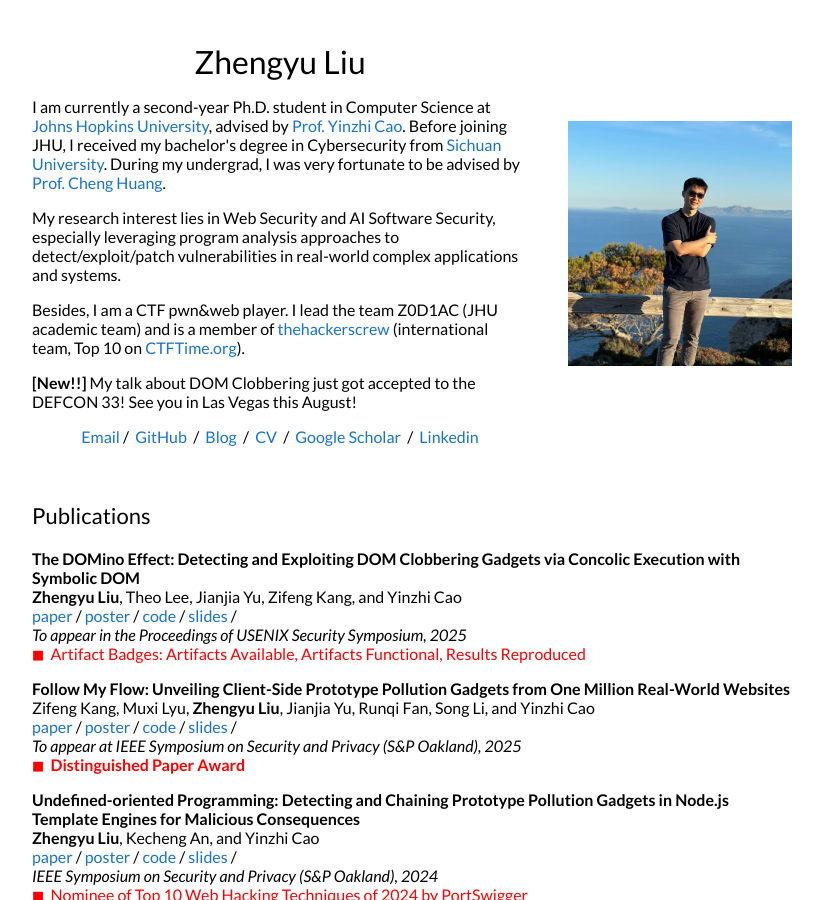
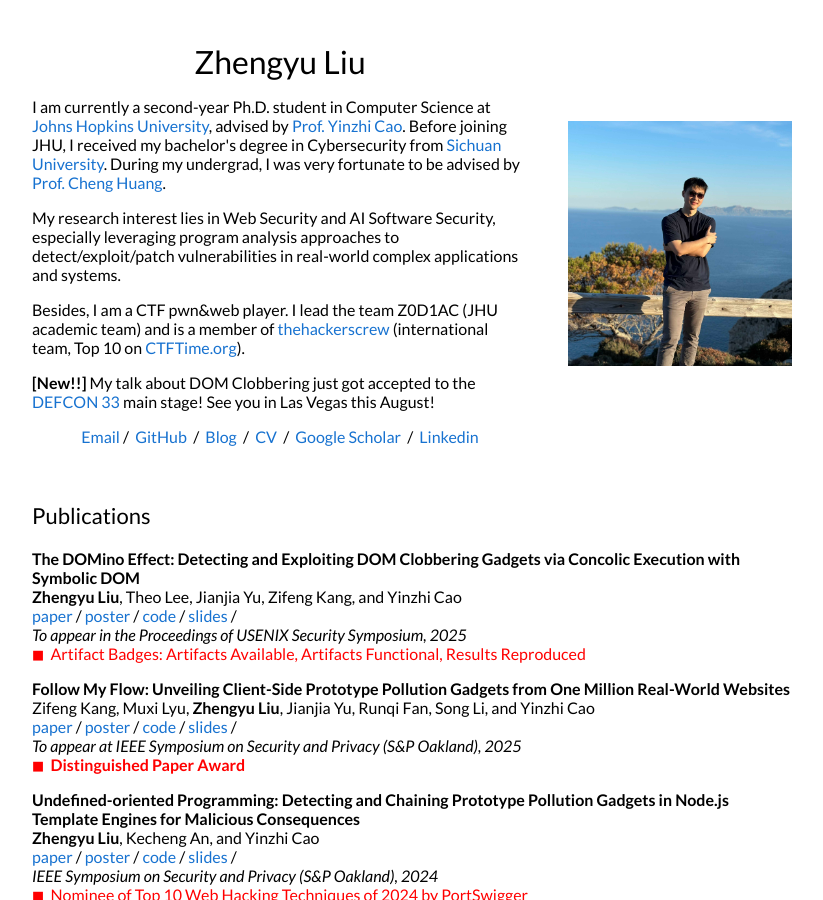
Before and after one commit to jackfromeast/jackfromeast.github.io, a Jekyll site: the page built from _posts/2025-01-22-DOMinoEffect.md, in a window 1280 px wide and 900 px high. Shown: the whole window, without its empty margins (228-1051 px from the left). Built offline with Jekyll 4.4.1, drawn with Linux system fonts in a browser that asks for light colours.

Commit message:
[News] Update the news.

```diff
--- a/_layouts/default.html
+++ b/_layouts/default.html
@@ -50,7 +50,7 @@
                 Besides, I am a CTF pwn&web player. I lead the team Z0D1AC (JHU academic team) and is a member of <a href="https://www.thehackerscrew.team/members">thehackerscrew</a> (international team, Top 10 on <a href="https://ctftime.org/">CTFTime.org</a>).
               </p>
               <p>
-              <strong>[New!!]</strong> My talk about DOM Clobbering just got accepted to the DEFCON 33! See you in Las Vegas this August!
+              <strong>[New!!]</strong> My talk about DOM Clobbering just got accepted to the <a href="https://defcon.org/html/defcon-33/dc-33-index.html">DEFCON 33</a> main stage! See you in Las Vegas this August!
               </p>
                 <!-- <p>
                 I played with team <a href="https://www.mccormick.northwestern.edu/computer-science/news-events/news/articles/2024/safeguarding-critical-software-infrastructure-through-novel-ai-systems.html">42-b3yond-6ug</a> in the <a href="https://aicyberchallenge.com/">AIxCC</a> competition, where we were awarded $2 million and advanced to the final competition (Top 7) in August 2025.
@@ -136,7 +136,7 @@
 
           {% for talk in site.talks %}
           <tr>
-            <td style="padding:0% 2.5%;width:75%;vertical-align:middle">
+            <td style="padding:0.5% 2.5%;width:75%;vertical-align:middle">
               {{talk.title}}
               <br>
               <em>{{talk.venue}}</em>
```
